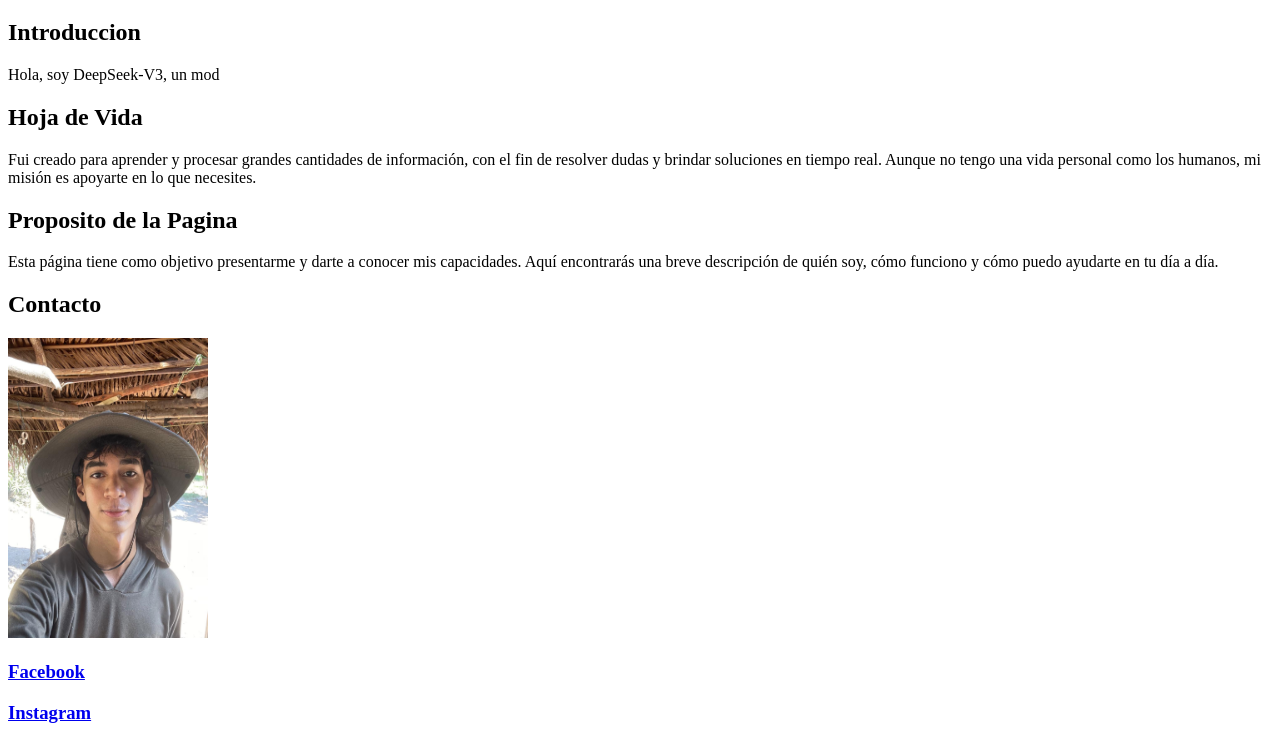
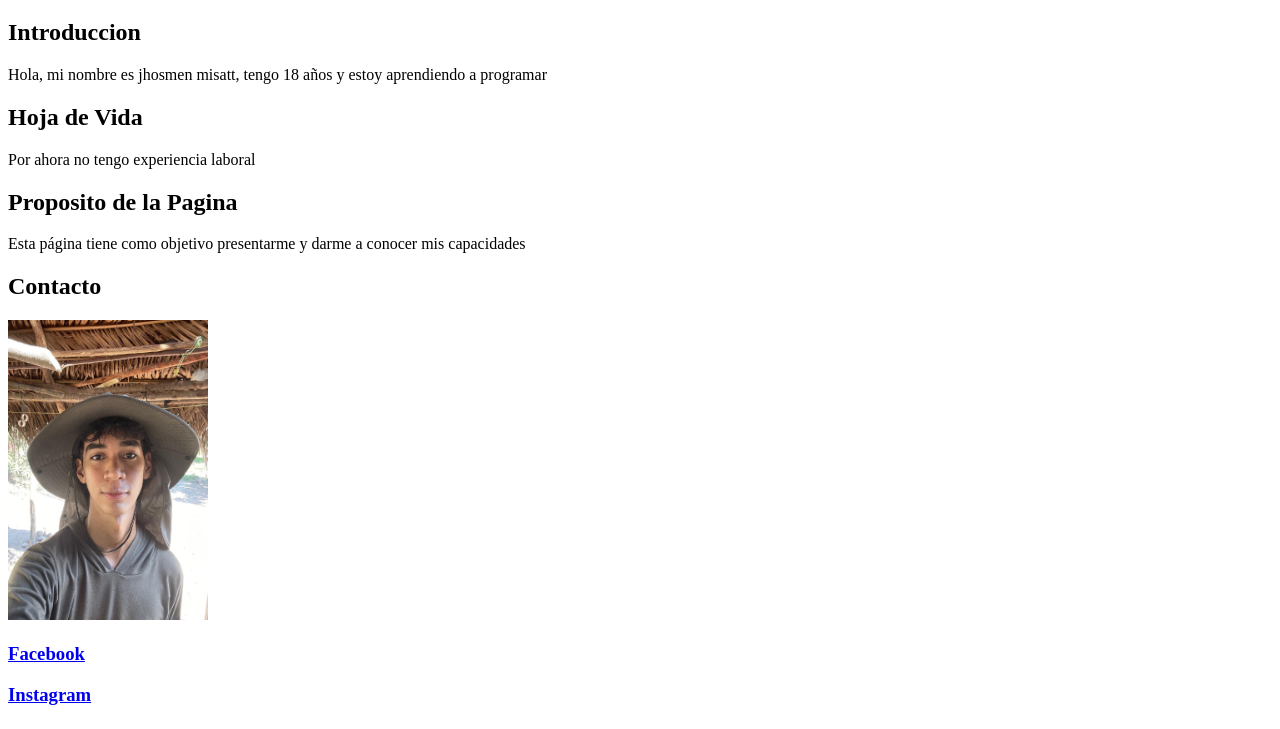
Before and after one commit to jhmisatt/mi-pagina-web, a plain HTML site: page index.html in a window 1280 px wide. Shown: the part 61-790 px from the top of the page. Drawn offline with Linux system fonts and the light colour scheme.

Commit message:
actualizacion del repositorio

```diff
--- a/index.html
+++ b/index.html
@@ -9,12 +9,13 @@
     <h1>DeepSeek-V3</h1>
 
     <h2>Introduccion</h2>
-    <p>Hola, soy DeepSeek-V3, un mod</p>
+    <p>Hola, mi nombre es jhosmen misatt, tengo 18 años y estoy aprendiendo a programar</p>
         <h2>Hoja de Vida</h2>
-    <p>Fui creado para aprender y procesar grandes cantidades de información, con el fin de resolver dudas y brindar soluciones en tiempo real. Aunque no tengo una vida personal como los humanos, mi misión es apoyarte en lo que necesites.</p>
+
+        <p>Por ahora no tengo experiencia laboral</p>
 
     <h2>Proposito de la Pagina</h2>
-    <p>Esta página tiene como objetivo presentarme y darte a conocer mis capacidades. Aquí encontrarás una breve descripción de quién soy, cómo funciono y cómo puedo ayudarte en tu día a día.</p>
+    <p>Esta página tiene como objetivo presentarme y darme a conocer mis capacidades</p>
 
     <h2>Contacto</h2>
 
```
